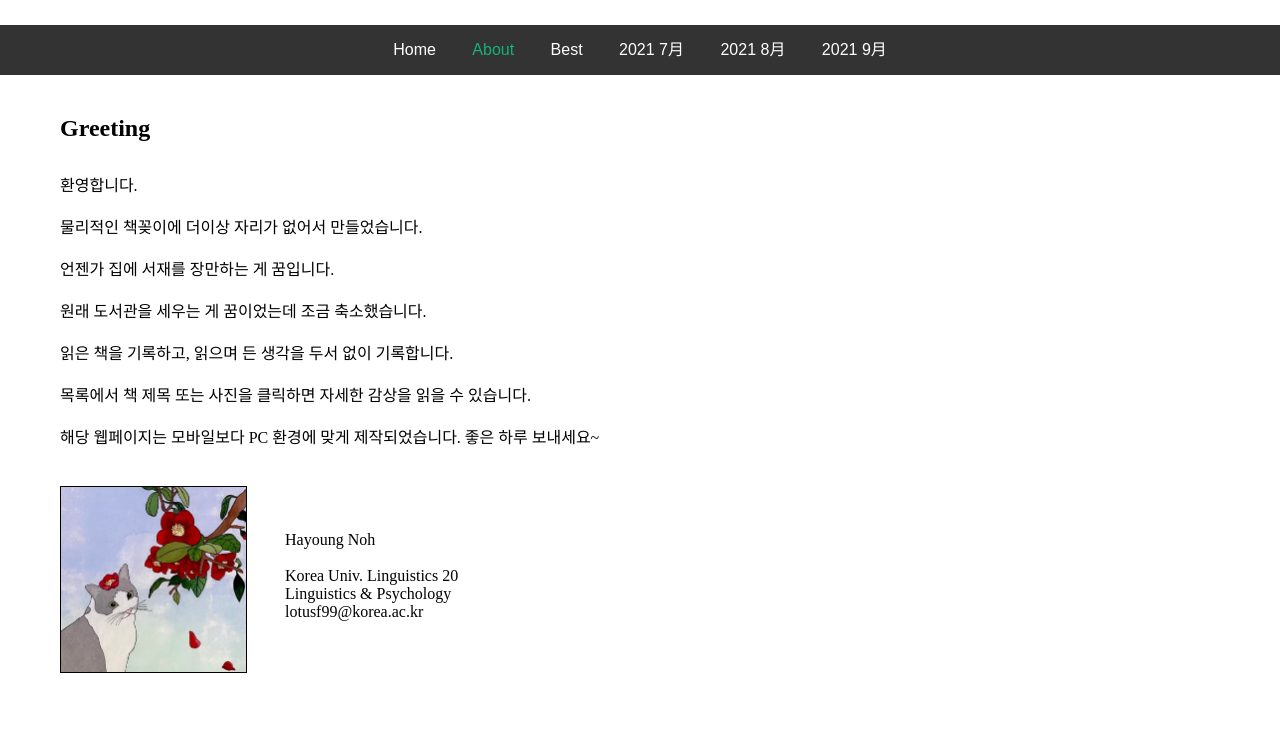
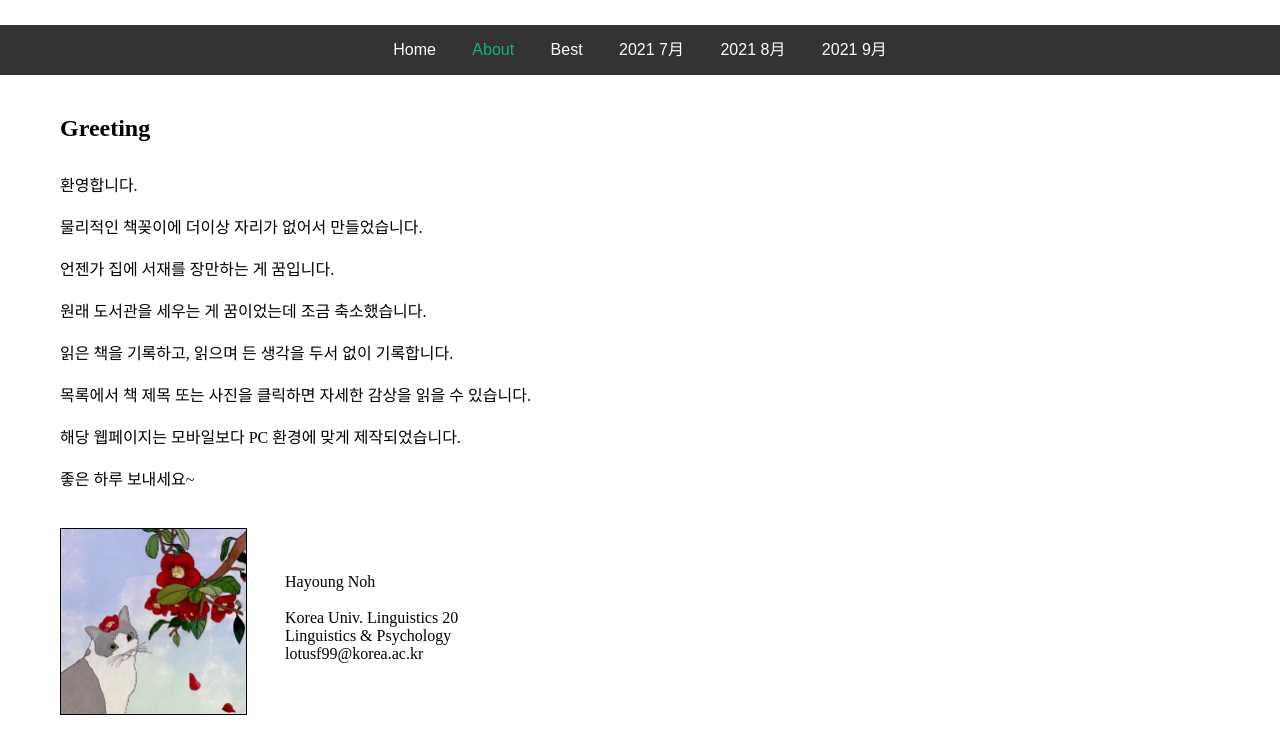
Before and after one commit to LotusNoh/Library, a plain HTML site: page 1_about.html in a window 1280 px wide. Shown: the part 110-861 px from the top of the page. Before the commit the page ends 819 px from the top, so only its background shows below. Drawn offline with Linux system fonts and the light colour scheme.

Commit message:
Update 1_about.html

```diff
--- a/1_about.html
+++ b/1_about.html
@@ -168,7 +168,7 @@ function nightDayHandler(self){
             원래 도서관을 세우는 게 꿈이었는데 조금 축소했습니다.<br><br>
             읽은 책을 기록하고, 읽으며 든 생각을 두서 없이 기록합니다.<br><br>
             목록에서 책 제목 또는 사진을 클릭하면 자세한 감상을 읽을 수 있습니다.<br><br>
-            해당 웹페이지는 모바일보다 PC 환경에 맞게 제작되었습니다.
+            해당 웹페이지는 모바일보다 PC 환경에 맞게 제작되었습니다.<br><br>
             좋은 하루 보내세요~<br><br>
           </div>
           <div id="info">
```
